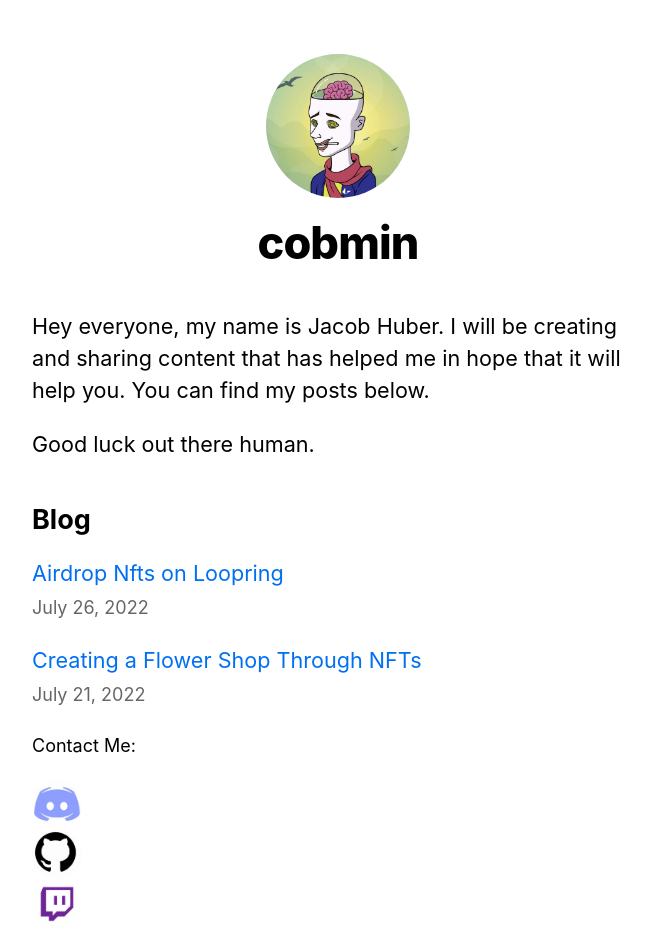
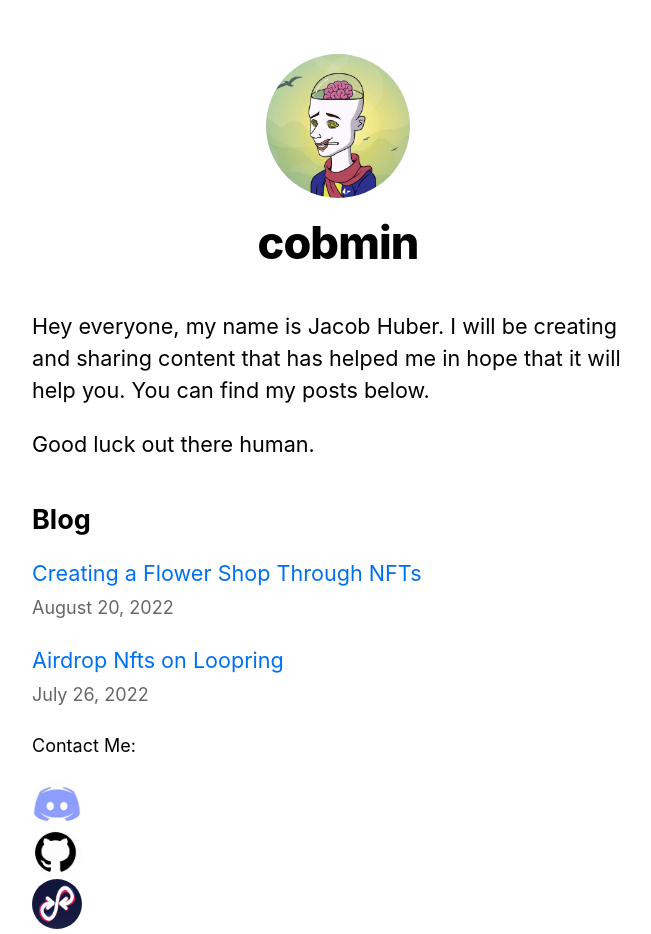
Before and after one commit to cobmin/nextjs-blog, a Next.js app: page / in a window 1280 px wide. Shown: the top 934 px of the page, without its empty margins (302-953 px from the left). Built offline with nearby package versions, Linux system fonts and the light colour scheme.

Commit message:
added loopexplorer and reformatted the flower post

```diff
--- a/components/layout.js
+++ b/components/layout.js
@@ -92,6 +92,18 @@ export default function Layout({ children, home }) {
           />
        </a>
       </Link>
+      <Link href="https://loopexchange.art/collection/flowers">
+       <a>
+         <Image
+           priority
+            src="/images/loopexchangeLogo.png"
+            className={utilStyles.borderCircle}
+            height={50}
+            width={50}
+           alt={name}
+          />
+       </a>
+      </Link>
       <Link href="https://twitch.com/cobmin">
        <a>
          <Image
--- a/posts/creating-a-flower-shop-through-nfts.md
+++ b/posts/creating-a-flower-shop-through-nfts.md
@@ -1,34 +1,38 @@
 ---
 title: 'Creating a Flower Shop Through NFTs'
-date: '2022-07-21'
+date: '2022-08-20'
 ---
 
-Over the past year I have been learning about the Ethereum blockchain and what it can provide. A utility most have heard of are [non-fungible tokens](https://en.wikipedia.org/wiki/Non-fungible_token) (NFTs). Some people seem skeptical of them, but I believe their utilizations are being discovered.
+Over the past year I have been learning about the Ethereum blockchain and what it can provide. A utility most have heard of are [non-fungible tokens](https://en.wikipedia.org/wiki/Non-fungible_token) (Nfts). Some people seem skeptical of them, but I believe their utilizations are being discovered.
 
-## Why NFTs?
+## Why Nfts?
 
-The blockchain is a great tool that verifies ownership of digital assets. I want to use this to bridge the gap between online and real life by creating flower NFTs. Online the flowers will provide beauty and fun to people's wallets. I also would like to put them in a game or create a game with them. To bridge the gap, I will invest all the funds raised from the flower NFTs to start an IRL flower shop. I chose a flower shop because I enjoy flowers, but more importantly my fiancé loves them. It is her dream to start a flower shop, and I would like to help her with that using NFTs.
+The blockchain is a great tool that verifies ownership of digital assets. I want to use this to bridge the gap between online and real life by creating flower Nfts. Online the flowers will provide beauty and fun to people's wallets. I also would like to put them in a game or create a game with them. To bridge the gap, I will invest all the funds raised from the flower Nfts to start an IRL flower shop. I chose a flower shop because I enjoy flowers, but more importantly my fiancé loves them. It is her dream to start a flower shop, and I would like to start a shop with her through the help of Nfts.
+
+## LoopExchange.art
+
+Loopexchange is a trusted marketplace to sell your nfts on. You can view, purchase, and sell from my collection here, [https://loopexchange.art/collection/flowers](https://loopexchange.art/collection/flowers).
 
 ## The Flower NFTs
 
 ![Alt Text](/images/Flower-small.gif)
 *First Flower*
 
-Above is my First Flower NFT and I am giving it away. Donations are welcome but not required. To receive one, please read and fill out this [form](https://forms.office.com/r/HvjDR9b9qD).
+Above is my First Flower Nft. It was a stock image that I modified and added a gif animation to it.
 
 ![Alt Text](/images/BeardedIris.gif)
 *Bearded Iris*
 
-I created the Bearded Iris from a photo that I took at the Missouri Botanical Gardens. The lady and I try to make it to the gardens at least once a month. It is a relaxing place to go and for those that have never been to a botanical garden, I would recommend doing so. The above image is available for purchase [here](https://forms.office.com/r/U7H2tZRrtk) for 2 LRC each.
+I created the Bearded Iris from a photo that I took at the Missouri Botanical Gardens. The lady and I try to make it to the gardens at least once a month. It is a relaxing place to go and for those that have never been to a botanical garden, I would recommend doing so.
 
 ![Alt Text](/images/ZinniaElegansFinal.jpg)
 *Zinnia Elegans*
 
-The Zinna Elegans was taken by my fiance at the Missouri Botanical Gardens. I added a chill track to it that you can listen to [here](https://lexplorer.io/nfts/0x37ea02537f3a7a7ffc221125245905be3d5423e6-0-0xefc18050b98c820ac06a27c929cab3b356d7766b-0x7976e1cd6f68c00c8d404f595c8683cc2a113185525afafae20e5f21fcabda03-5) or in your GameStop wallet after receiving. This flower is also 2 LRC each and you can purchase it by filling out the form [here](https://forms.office.com/r/LJWWjtizqH).
+The Zinna Elegans was taken by my fiance at the Missouri Botanical Gardens. I added a chill track to it that you can listen to [here](https://lexplorer.io/nfts/0x37ea02537f3a7a7ffc221125245905be3d5423e6-0-0xefc18050b98c820ac06a27c929cab3b356d7766b-0x7976e1cd6f68c00c8d404f595c8683cc2a113185525afafae20e5f21fcabda03-5) or in your GameStop wallet after receiving.
 
 ## Crypto Wallet
 
-With the blockchain you can view all transactions of any wallet. You can view my NFTs and the current savings in my [wallet](https://lexplorer.io/account/155667). The long wallet address is 0xc528acbc94e79aa04c08d108b11af52f21167294 and the ENS is flowers.jacobhuber.eth.
+With the blockchain you can view all transactions of any wallet. You can view the current savings in my [wallet](https://lexplorer.io/account/155667). The long wallet address is 0xc528acbc94e79aa04c08d108b11af52f21167294 and the ENS is flowers.jacobhuber.eth.
 
 So far I have added $200 in 2 LPs. $100 in USDC/LRC and $100 ETH/LRC.
 
```
Also changed, not shown: public/images/loopexchangeLogo.png (added).
